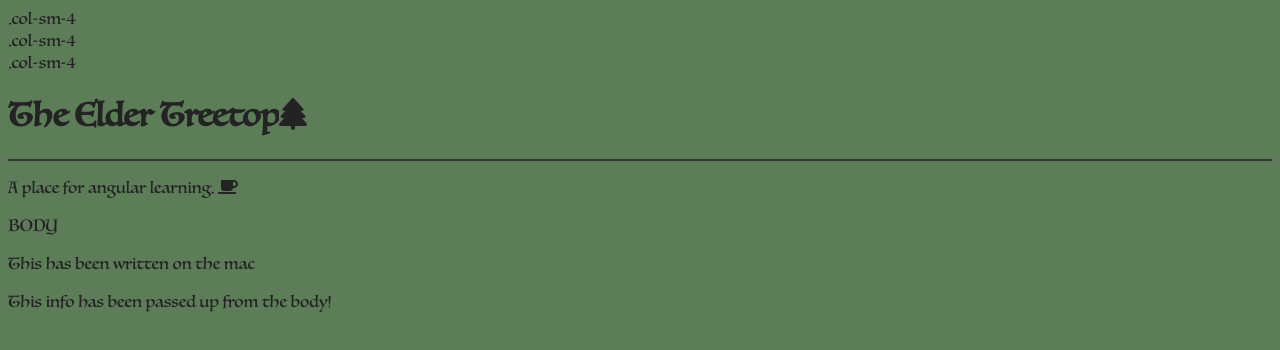
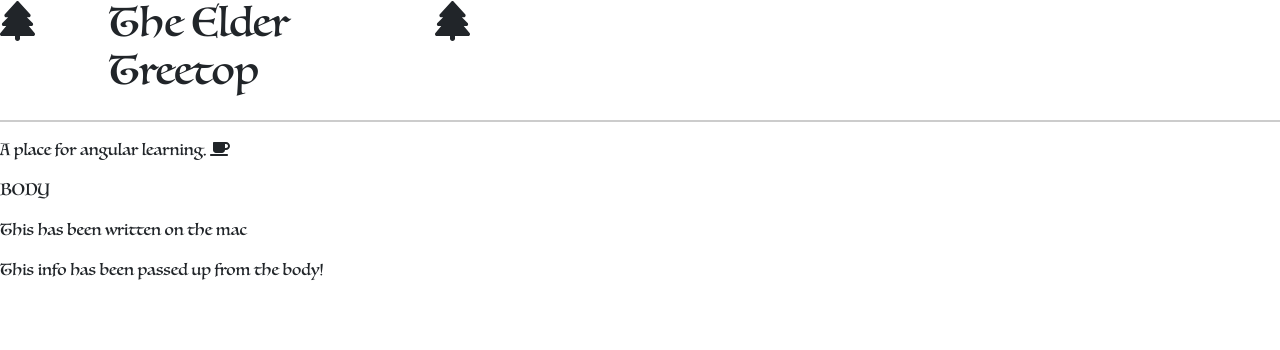
Before and after one commit to Oliver343/the-elder-treetop, an Angular app: page / in a window 1280 px wide. Shown: the top 350 px of the page. Built offline with nearby package versions, Linux system fonts and the light colour scheme.

Commit message:
with bootstrap

```diff
--- a/angular.json
+++ b/angular.json
@@ -25,6 +25,7 @@
               "src/assets"
             ],
             "styles": [
+              "node_modules/bootstrap/dist/css/bootstrap.css",
               "src/styles.css"
             ],
             "scripts": []
--- a/package.json
+++ b/package.json
@@ -21,6 +21,7 @@
     "@fortawesome/angular-fontawesome": "^0.12.0",
     "@fortawesome/fontawesome-svg-core": "^6.2.1",
     "@fortawesome/free-solid-svg-icons": "^6.2.1",
+    "bootstrap": "^5.2.3",
     "rxjs": "~7.5.0",
     "tslib": "^2.3.0",
     "zone.js": "~0.12.0"
--- a/src/app/app.component.html
+++ b/src/app/app.component.html
@@ -1,11 +1,8 @@
 <div class="row">
-    <div class="col-sm-4">.col-sm-4</div>
-    <div class="col-sm-4">.col-sm-4</div>
-    <div class="col-sm-4">.col-sm-4</div>
-  </div>
-<h1>The Elder Treetop<fa-icon [icon]="faTree"></fa-icon> </h1>
+    <h1 class="col-sm-1" ><fa-icon [icon]="faTree"></fa-icon></h1><h1 class="col-sm-3">The Elder Treetop</h1><h1 class="col-sm-8"><fa-icon [icon]="faTree"></fa-icon></h1>
+</div>
 <hr>
-<div>
+<div class="row">
     <p>A place for angular learning. <fa-icon [icon]="faCoffee"></fa-icon> </p>
 </div>
 <app-body></app-body>
--- a/src/styles.css
+++ b/src/styles.css
@@ -11,8 +11,8 @@
 } */
 
  * {
-    background-color: #5d7d59;
-    color: rgb(35, 35, 35);
+    /* background-color: #5d7d59;
+    color: rgb(35, 35, 35); */
     font-family: 'root';
   }
 
```
Also changed, not shown: 1 other file (tests, documents, lock files or other folders).
